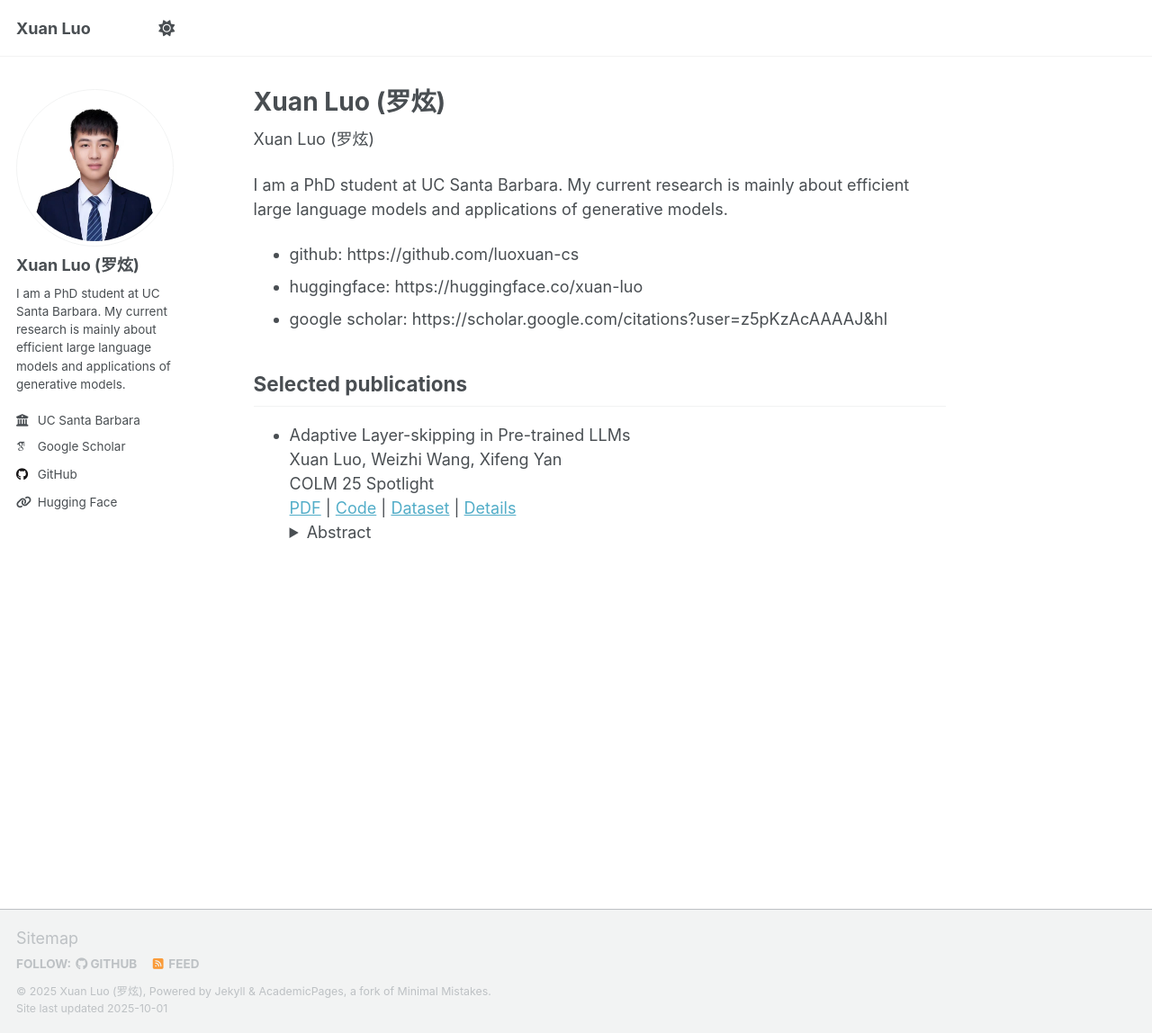
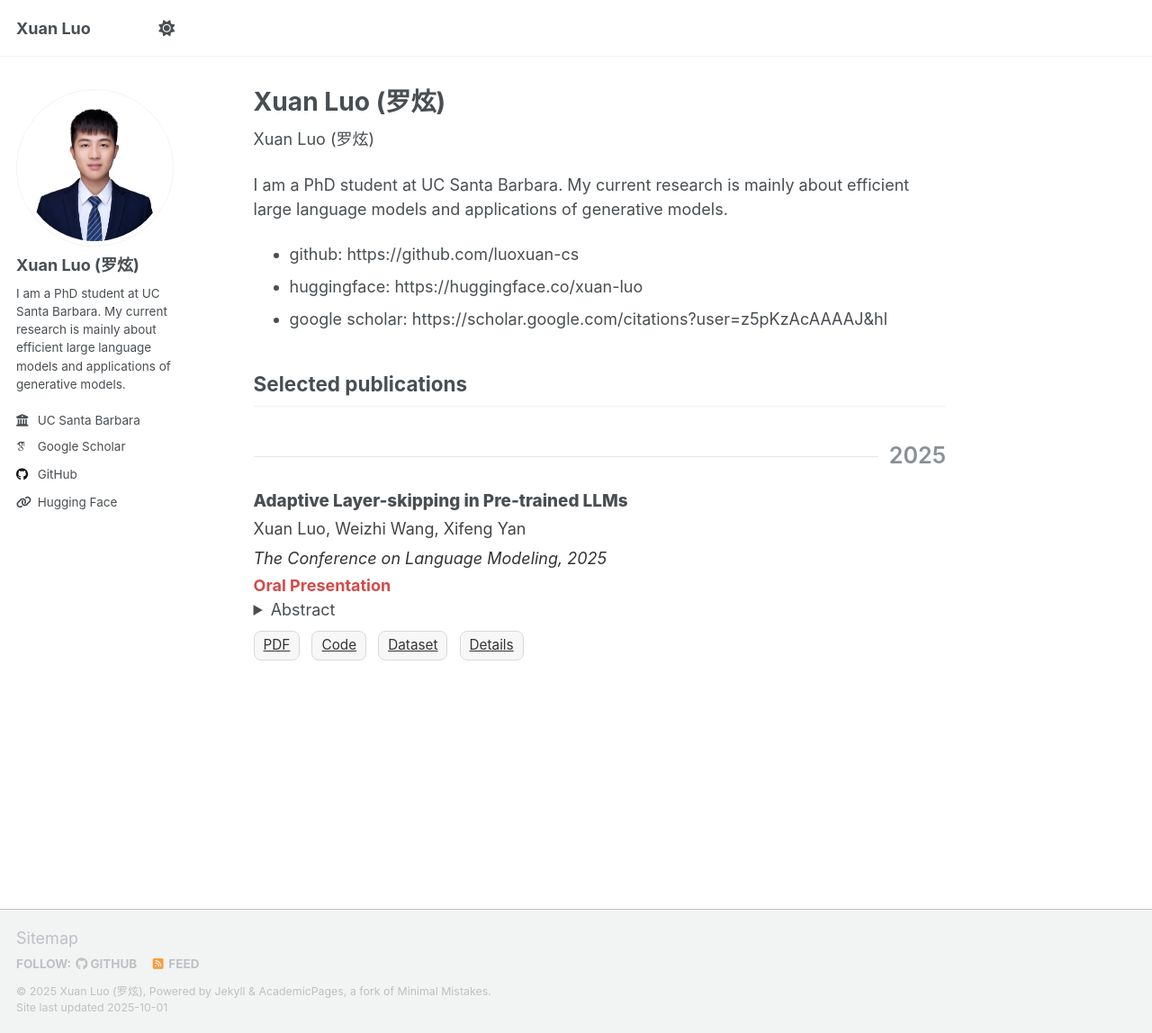
Before and after one commit to luoxuan-cs/luoxuan-cs.github.io, a Jekyll site: the page built from _pages/about.md, in a window 1280 px wide and 1148 px high. Shown: the whole window at 90% size. Built offline with Jekyll 4.4.1, drawn with Linux system fonts in a browser that asks for light colours; some web fonts are replaced; a script that is not in the unit is left out.

Commit message:
Update website content

```diff
--- a/_pages/about.md
+++ b/_pages/about.md
@@ -14,10 +14,21 @@ I am a PhD student at UC Santa Barbara. My current research is mainly about effi
 
 ## Selected publications
 
-- Adaptive Layer-skipping in Pre-trained LLMs
-  Xuan Luo, Weizhi Wang, Xifeng Yan
-  COLM 25 Spotlight
-  [PDF](https://arxiv.org/abs/2503.23798) | [Code](https://huggingface.co/xuan-luo/FlexiDepth-Llama-3-8B-Instruct) | [Dataset](https://huggingface.co/datasets/xuan-luo/FlexiPatterns-Llama-3-8B-Instruct) | [Details](/publication/2025-flexidepth)
-  <details><summary>Abstract</summary>
-  Various layer-skipping methods have been proposed to accelerate token generation in large language models (LLMs). However, they have overlooked a fundamental question: How do computational demands vary across the generation of different tokens? In this work, we introduce FlexiDepth, a method that dynamically adjusts the number of Transformer layers used in text generation. By incorporating a plug-in router and adapter, FlexiDepth enables adaptive layer-skipping in LLMs without modifying their original parameters. Introducing FlexiDepth to Llama-3-8B model achieves layer skipping of 8 layers out of 32, and meanwhile maintains the full 100% benchmark performance. Experimental results with FlexiDepth demonstrate that computational demands in LLMs significantly vary based on token type. Specifically, generating repetitive tokens or fixed phrases requires fewer layers, whereas producing tokens involving computation or high uncertainty requires more layers. Interestingly, this adaptive allocation pattern aligns with human intuition. To advance research in this area, we open sourced FlexiDepth and a dataset documenting FlexiDepth's layer allocation patterns for future exploration.
-  </details>
+<div class="pubs">
+  <div class="pub-year">2025</div>
+  <div class="pub-item">
+    <div class="pub-title"><a href="/publication/2025-flexidepth">Adaptive Layer-skipping in Pre-trained LLMs</a></div>
+    <div class="pub-authors">Xuan Luo, Weizhi Wang, Xifeng Yan</div>
+    <div class="pub-venue">The Conference on Language Modeling, 2025</div>
+    <div class="pub-oral">Oral Presentation</div>
+    <details><summary>Abstract</summary>
+      Various layer-skipping methods have been proposed to accelerate token generation in large language models (LLMs). However, they have overlooked a fundamental question: How do computational demands vary across the generation of different tokens? In this work, we introduce FlexiDepth, a method that dynamically adjusts the number of Transformer layers used in text generation. By incorporating a plug-in router and adapter, FlexiDepth enables adaptive layer-skipping in LLMs without modifying their original parameters. Introducing FlexiDepth to Llama-3-8B model achieves layer skipping of 8 layers out of 32, and meanwhile maintains the full 100% benchmark performance. Experimental results with FlexiDepth demonstrate that computational demands in LLMs significantly vary based on token type. Specifically, generating repetitive tokens or fixed phrases requires fewer layers, whereas producing tokens involving computation or high uncertainty requires more layers. Interestingly, this adaptive allocation pattern aligns with human intuition. To advance research in this area, we open sourced FlexiDepth and a dataset documenting FlexiDepth's layer allocation patterns for future exploration.
+    </details>
+    <div class="pub-buttons">
+      <a class="btn-tag" href="https://arxiv.org/abs/2503.23798">PDF</a>
+      <a class="btn-tag" href="https://huggingface.co/xuan-luo/FlexiDepth-Llama-3-8B-Instruct">Code</a>
+      <a class="btn-tag" href="https://huggingface.co/datasets/xuan-luo/FlexiPatterns-Llama-3-8B-Instruct">Dataset</a>
+      <a class="btn-tag" href="/publication/2025-flexidepth">Details</a>
+    </div>
+  </div>
+</div>
--- /dev/null
+++ b/_sass/layout/_custom.scss
@@ -0,0 +1,74 @@
+.pubs {
+  margin-top: 1.5rem;
+}
+
+.pub-year {
+  display: flex;
+  align-items: center;
+  gap: 12px;
+  margin: 2rem 0 1rem 0;
+  color: #8a8f98;
+  font-size: 1.4rem;
+  font-weight: 600;
+}
+.pub-year::before {
+  content: "";
+  flex: 1;
+  height: 1px;
+  background: #e3e5e8;
+}
+
+.pub-item {
+  margin-bottom: 1.5rem;
+}
+
+.pub-title {
+  font-weight: 800;
+  font-size: 1.05rem;
+  line-height: 1.35;
+  margin-bottom: 0.25rem;
+}
+.pub-title a {
+  color: inherit;
+  text-decoration: none;
+}
+.pub-title a:hover {
+  text-decoration: underline;
+}
+
+.pub-authors {
+  color: #444;
+  margin-bottom: 0.35rem;
+}
+
+.pub-venue {
+  font-style: italic;
+  color: #333;
+}
+
+.pub-oral {
+  color: #d34a49;
+  font-weight: 700;
+  margin-top: 0.15rem;
+}
+
+.pub-buttons {
+  margin-top: 0.55rem;
+}
+
+.btn-tag {
+  display: inline-block;
+  padding: 4px 10px;
+  margin-right: 8px;
+  margin-bottom: 6px;
+  font-size: 0.85rem;
+  color: #333 !important;
+  text-decoration: none;
+  background: #f7f7f8;
+  border: 1px solid #d7d9dd;
+  border-radius: 8px;
+}
+.btn-tag:hover {
+  background: #efeff2;
+  border-color: #c9ccd2;
+}
--- a/assets/css/main.scss
+++ b/assets/css/main.scss
@@ -39,5 +39,7 @@
 
     "vendor/font-awesome/fontawesome",
     "vendor/font-awesome/solid",
-    "vendor/font-awesome/brands"
+    "vendor/font-awesome/brands",
+
+    "layout/custom"
 ;
```
Also changed, not shown: _publications/2025-03-15-adaptive-layer-skipping.md (+1 -1 lines).
